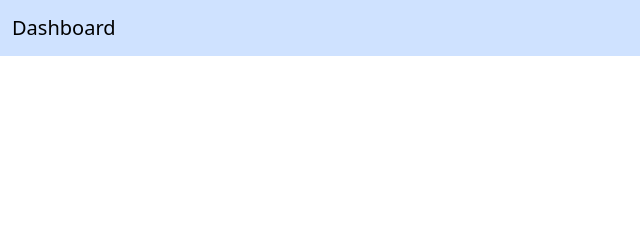
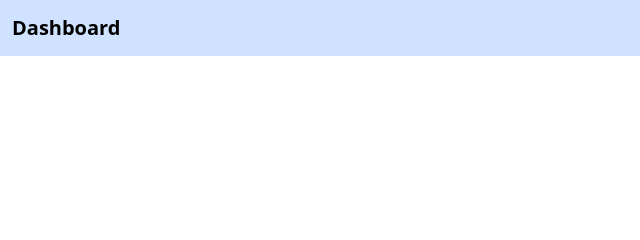
Before and after one commit to majorandres/Quantify, a website: page frontend/dash.html in a window 1280 px wide. Shown: the top 240 px of the page, 0-640 px from the left. Drawn offline with nearby package versions, Linux system fonts and the light colour scheme.

Commit message:
added dash style file

```diff
--- a/frontend/css/dash.css
+++ b/frontend/css/dash.css
@@ -0,0 +1,3 @@
+a{
+    font-weight: bold;
+}
--- a/frontend/dash.html
+++ b/frontend/dash.html
@@ -7,6 +7,7 @@
     <link rel ="shortcut icon" type = "x-icon" href ="images/truck.png">
     <link href="https://cdn.jsdelivr.net/npm/bootstrap@5.3.3/dist/css/bootstrap.min.css" rel="stylesheet" integrity="sha384-QWTKZyjpPEjISv5WaRU9OFeRpok6YctnYmDr5pNlyT2bRjXh0JMhjY6hW+ALEwIH" crossorigin="anonymous">
     <link rel="stylesheet" href="https://cdn.jsdelivr.net/npm/bootstrap-icons@1.11.3/font/bootstrap-icons.min.css">
+    <link rel = "stylesheet" href="css/dash.css">
 
 
 </head>
```
